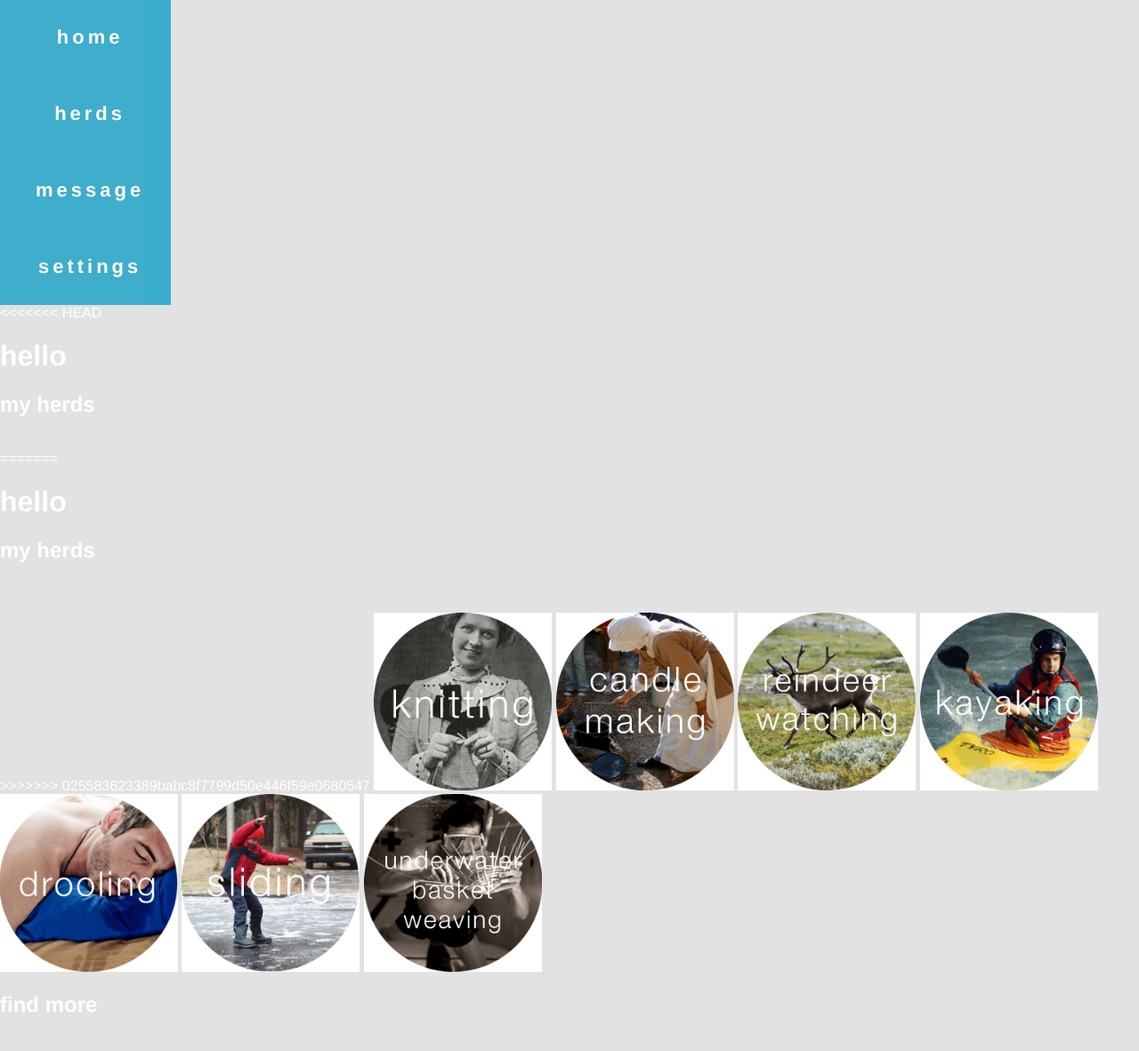
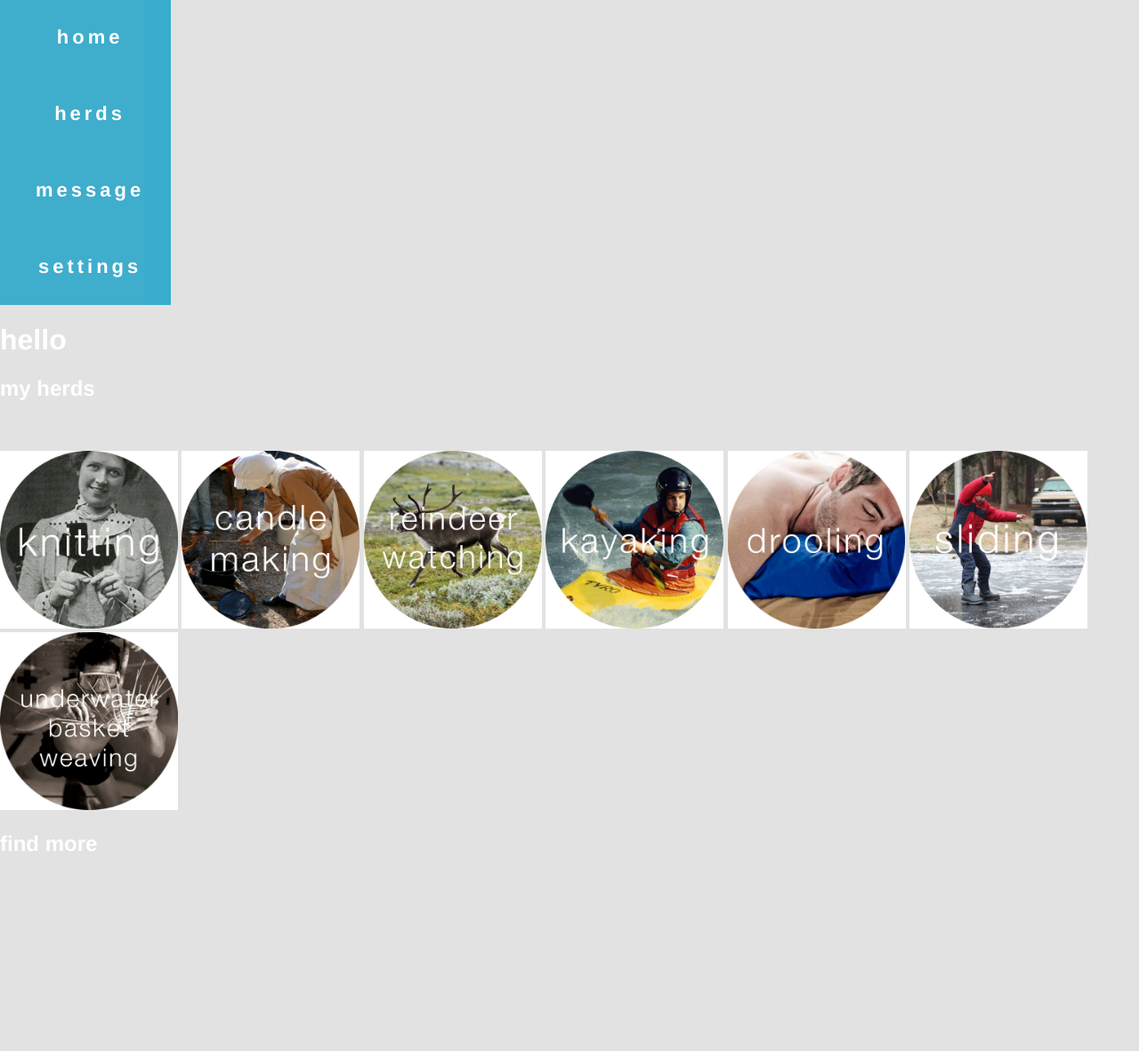
Before and after one commit to ckendo/hack-brown, a Flask app: template dasher/templates/home.html in a window 1280 px wide. Shown: the part 461-1643 px from the top of the page at 89% size. After the commit the page ends 1418 px from the top, so only its background shows below. Run offline with Flask 2, Linux system fonts and the light colour scheme; the template is opened without the code that fills it, so the values that code supplies are empty; parts of the project's set-up code (start-up, migrations or seed data) failed here and were passed over.

Commit message:
Fix leftover merge conflict

```diff
--- a/dasher/templates/home.html
+++ b/dasher/templates/home.html
@@ -27,15 +27,9 @@
 			</div>
 		</div>
 		<div id="mainpage">
-<<<<<<< HEAD
-			<h1>hello</h1>
-			<div id="myherds" class="homesquares">
-				<h2>my herds</h2><br>
-=======
 			<h1>hello {{users[0].name}} </h1>
 			<div id="myherds">
 				<h2>my herds</h2><br><br>
->>>>>>> 025583623389babc8f7799d50e446f59e0680547
 				<img src="../img/knitting.jpg" width="200px">
 				<img src="../img/candlemaking.jpg" width="200px">
 				<img src="../img/reindeerwatching.jpg" width="200px">
```
